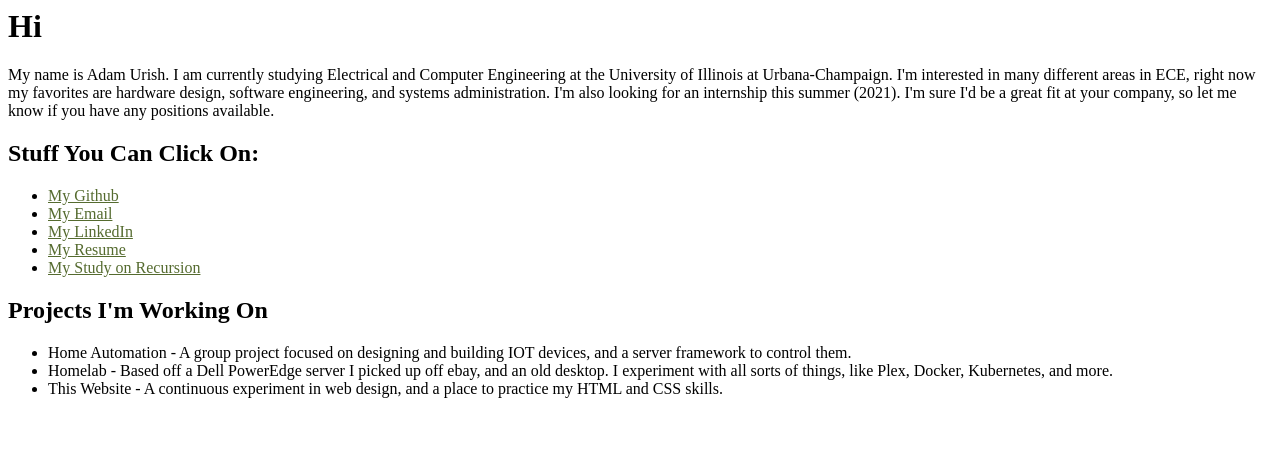
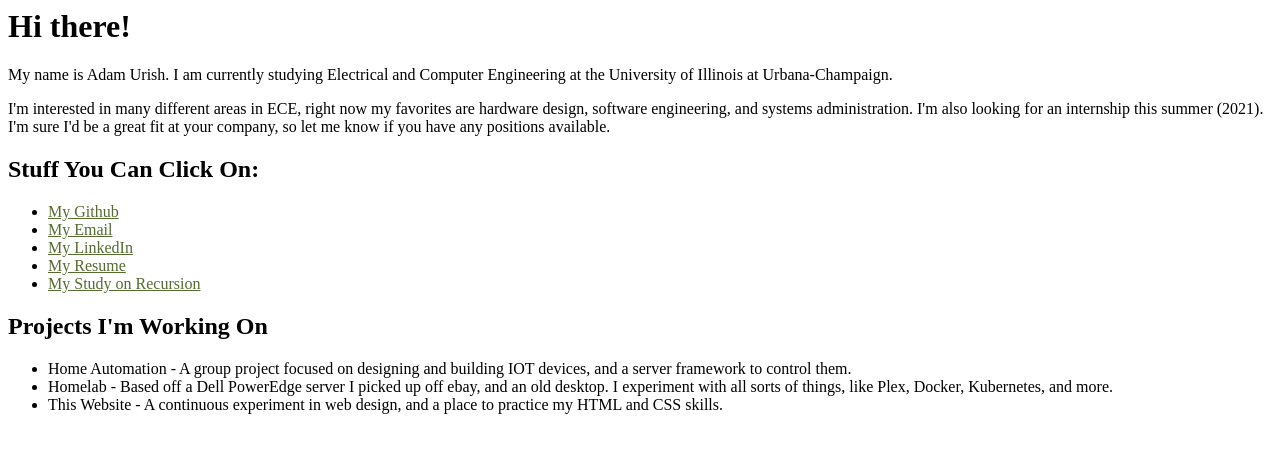
Before and after one commit to adamurish/adamurish.github.io, a plain HTML site: page index.html in a window 1280 px wide. Drawn offline with Linux system fonts and the light colour scheme.

Commit message:
reformat

```diff
--- a/index.html
+++ b/index.html
@@ -4,9 +4,9 @@
         <link rel="stylesheet" type="text/css" href="style.css"/>
     </head>
 	<body>
-		<h1> Hi </h1>
-        <p> My name is Adam Urish. I am currently studying Electrical and Computer Engineering at the University of Illinois at Urbana-Champaign.
-	I'm interested in many different areas in ECE, right now my favorites are hardware design, software engineering, and systems administration.
+		<h1> Hi there! </h1>
+        <p> My name is Adam Urish. I am currently studying Electrical and Computer Engineering at the University of Illinois at Urbana-Champaign. </p>
+	<p> I'm interested in many different areas in ECE, right now my favorites are hardware design, software engineering, and systems administration.
 	I'm also looking for an internship this summer (2021). I'm sure I'd be a great fit at your company, so let me know if you have any positions available. </p>
         <div class="content">
             <h2> Stuff You Can Click On: </h2>
```
